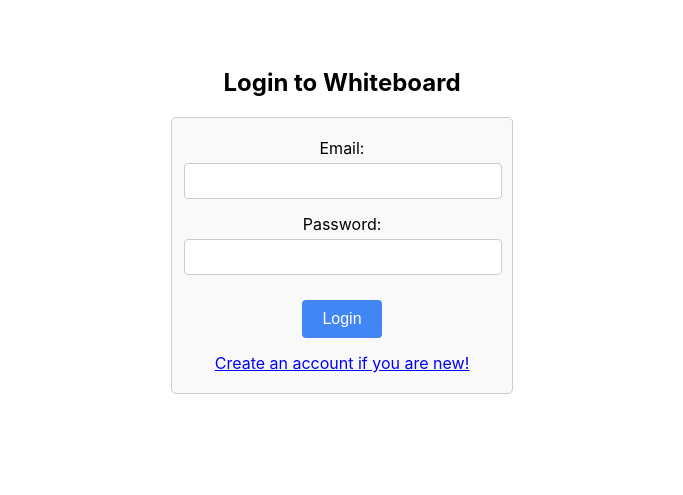
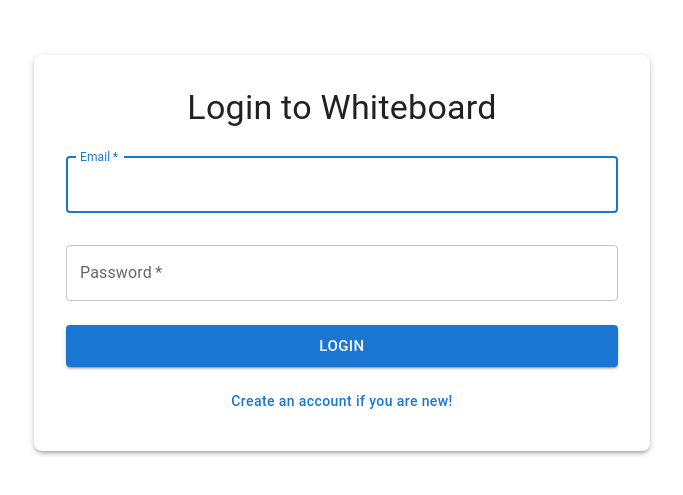
Before and after one commit to etan47/se3313_project, a React (Create React App) app in the folder client/whiteboard-app/: page / in a window 1280 px wide. Shown: the part 179-674 px from the top of the page, without its empty margins (298-981 px from the left). Built offline with nearby package versions, Linux system fonts and the light colour scheme.

Commit message:
updates to frontend

```diff
--- a/client/whiteboard-app/src/Login.js
+++ b/client/whiteboard-app/src/Login.js
@@ -1,73 +1,136 @@
-"use client";
-
+// src/Login.js
 import { useState } from "react";
+import {
+  Box,
+  TextField,
+  Button,
+  Typography,
+  Paper,
+  Container,
+  Alert,
+  CircularProgress
+} from "@mui/material";
 import { openConnection } from "./Auth/serverConnection";
-import "./Login.css";
 
 const Login = ({ onLoginSuccess, onNavigateToSignUp }) => {
   const [email, setEmail] = useState("");
   const [password, setPassword] = useState("");
+  const [loading, setLoading] = useState(false);
   const [error, setError] = useState("");
 
   const handleSubmit = async (e) => {
     e.preventDefault();
+    setLoading(true);
+    setError("");
 
-    // Find if email exists
     try {
       let result = await openConnection.post("/login", {
         email: email,
         password: password,
       });
 
+      // Clear error state
       setError("");
 
-      onLoginSuccess(result.data.email, result.data.username); // Pass email to App.js
+      // Call the onLoginSuccess prop with email and username
+      onLoginSuccess(result.data.email, result.data.username);
+
     } catch (error) {
       console.error("Error logging in:", error);
 
       if (error.response && error.response.status === 401) {
         setError("Invalid credentials. Please try again.");
-        return;
+      } else {
+        setError("Login failed. Please try again.");
       }
-
-      setError("Login failed. Please try again.");
-      return;
+    } finally {
+      setLoading(false);
     }
   };
 
   return (
-    <div className="login-container">
-      <h2>Login to Whiteboard</h2>
-      <form onSubmit={handleSubmit} className="login-form">
-        <div className="form-group">
-          <label htmlFor="email">Email:</label>
-          <input
-            type="email"
+    <Container maxWidth="sm">
+      <Box
+        sx={{
+          display: "flex",
+          flexDirection: "column",
+          alignItems: "center",
+          justifyContent: "center",
+          minHeight: "100vh",
+          py: 4,
+        }}
+      >
+        <Paper
+          elevation={3}
+          sx={{
+            p: 4,
+            width: "100%",
+            borderRadius: 2,
+          }}
+        >
+          <Typography variant="h4" component="h1" gutterBottom align="center">
+            Login to Whiteboard
+          </Typography>
+
+          {error && (
+            <Alert severity="error" sx={{ mb: 2 }}>
+              {error}
+            </Alert>
+          )}
+
+          <Box component="form" onSubmit={handleSubmit} noValidate>
+            <TextField
+              margin="normal"
+              required
+              fullWidth
               id="email"
+              label="Email"
+              name="email"
+              autoComplete="email"
+              autoFocus
               value={email}
               onChange={(e) => setEmail(e.target.value)}
+              sx={{ mb: 2 }}
+            />
+            <TextField
+              margin="normal"
               required
-          />
-        </div>
-        <div className="form-group">
-          <label htmlFor="password">Password:</label>
-          <input
+              fullWidth
+              name="password"
+              label="Password"
               type="password"
               id="password"
+              autoComplete="current-password"
               value={password}
               onChange={(e) => setPassword(e.target.value)}
-            required
+              sx={{ mb: 3 }}
             />
-        </div>
-        {error && <div className="error-message">{error}</div>}
-        <button type="submit" className="login-button">
-          Login
-        </button>
-        <div className="signup-link" onClick={onNavigateToSignUp}>
+
+            <Button
+              type="submit"
+              fullWidth
+              variant="contained"
+              color="primary"
+              size="large"
+              disabled={loading}
+              sx={{ mb: 2 }}
+            >
+              {loading ? <CircularProgress size={24} /> : "Login"}
+            </Button>
+
+            <Box textAlign="center">
+              <Button
+                color="primary"
+                onClick={onNavigateToSignUp}
+                sx={{ textTransform: "none" }}
+              >
                 Create an account if you are new!
-        </div>
-      </form>
-    </div>
+              </Button>
+            </Box>
+          </Box>
+        </Paper>
+      </Box>
+    </Container>
   );
 };
 
--- a/client/whiteboard-app/src/Whiteboard.js
+++ b/client/whiteboard-app/src/Whiteboard.js
@@ -1,8 +1,74 @@
 // src/Whiteboard.js
-import React, { useRef, useState, useEffect, useCallback } from "react";
+import { useRef, useState, useEffect, useCallback } from "react";
 import { useAuth } from "./Auth/AuthProvider";
 import { colourHexInt, convertIntToRGBA, convertHextoRGBA } from "./utils";
 import { openConnection } from "./Auth/serverConnection";
+
+// Material UI imports
+import {
+  Box,
+  Button,
+  Typography,
+  TextField,
+  Slider,
+  List,
+  ListItem,
+  CircularProgress,
+  AppBar,
+  Toolbar,
+  Container,
+  Paper,
+  Grid,
+  IconButton
+} from '@mui/material';
+import { styled } from '@mui/material/styles';
+
+// Optional: Import MUI icons if you install @mui/icons-material
+import ArrowBackIcon from '@mui/icons-material/ArrowBack';
+import PaletteIcon from '@mui/icons-material/Palette';
+import DeleteIcon from '@mui/icons-material/Delete';
+
+// Styled components
+const ColorButton = styled(Button)(({ theme, bgcolor }) => ({
+  backgroundColor: bgcolor,
+  minWidth: 40,
+  height: 40,
+  margin: theme.spacing(0.5),
+  border: `2px solid ${theme.palette.grey[300]}`,
+  '&:hover': {
+    backgroundColor: bgcolor,
+    border: `2px solid ${theme.palette.grey[800]}`,
+  },
+}));
+
+const SessionButton = styled(Button)(({ theme }) => ({
+  margin: theme.spacing(1),
+}));
+
+const CanvasContainer = styled(Paper)(({ theme }) => ({
+  position: 'relative',
+  margin: theme.spacing(2, 0),
+  border: `1px solid ${theme.palette.divider}`,
+  borderRadius: theme.shape.borderRadius,
+  overflow: 'hidden',
+}));
+
+const LoadingOverlay = styled(Box)(({ theme }) => ({
+  position: 'absolute',
+  top: 0,
+  left: 0,
+  right: 0,
+  bottom: 0,
+  display: 'flex',
+  alignItems: 'center',
+  justifyContent: 'center',
+  backgroundColor: 'rgba(255, 255, 255, 0.7)',
+  zIndex: 1,
+}));
+
+const WhiteboardCanvas = styled('canvas')({
+  display: 'block',
+});
 
 const Whiteboard = () => {
   const { email } = useAuth(); // Get email from AuthProvider
@@ -21,6 +87,7 @@ const Whiteboard = () => {
   const [whiteboards, setWhiteboards] = useState([]); // State to manage whiteboards
   const [canvasLoading, setCanvasLoading] = useState(true); // State to manage canvas loaded state
   const [fetchErrors, setFetchErrors] = useState(0); // State to manage fetch errors
+  const [sessionIdInput, setSessionIdInput] = useState(''); // State to manage session ID input
 
   // Fetch whiteboards when the component mounts or when sessionId changes
   useEffect(() => {
@@ -216,8 +283,8 @@ const Whiteboard = () => {
     });
   };
 
-  const changeColour = (e) => {
-    contextRef.current.fillStyle = e.target.style.backgroundColor;
+  const changeColour = (color) => {
+    contextRef.current.fillStyle = color;
   };
 
   // Function to draw pixels on the canvas
@@ -289,16 +356,10 @@ const Whiteboard = () => {
   function joinSession() {
     setLoading(true); // Set loading state to true
 
-    const sessionIdInput = document.querySelector(
-      'input[name="sessionIdInput"]'
-    ); // Get the input field for session ID
-
-    const sessionIdValue = sessionIdInput.value.trim(); // Get the session ID from the input field
-
     // send request to join the session
     openConnection
       .post("/joinWhiteboard", {
-        session_id: sessionIdValue,
+        session_id: sessionIdInput,
         email: email,
       })
       .then((response) => {
@@ -307,7 +368,7 @@ const Whiteboard = () => {
         // Check if the response status is 200 (OK)
         if (response.status === 200) {
           console.log("Session joined successfully:", response.data);
-          setSessionId(sessionIdValue); // Set the session ID state
+          setSessionId(sessionIdInput); // Set the session ID state
           setLoading(false); // Reset loading state
         } else {
           console.error("Error joining session:", response.data.message);
@@ -351,47 +412,6 @@ const Whiteboard = () => {
       });
   }
 
-  // If loading, show a loading message
-  if (loading) {
-    return (
-      <div>
-        <h2>Loading...</h2>
-        <p>Please wait while we set up your whiteboard.</p>
-      </div>
-    );
-  }
-
-  // If no session ID, show the create/join session options
-  if (!sessionId) {
-    return (
-      <div>
-        <h2>Please create or join a session to start drawing.</h2>
-        <button onClick={createSession}>Create Session</button>
-        <p>Join Session:</p>
-        <input
-          name="sessionIdInput"
-          type="text"
-          placeholder="Enter session ID"
-        />
-        <button onClick={joinSession}>Join</button>
-        {whiteboards.length > 0 && (
-          <>
-            <p>Saved Whiteboards:</p>
-            <ul>
-              {whiteboards.map((whiteboard) => (
-                <li key={whiteboard}>
-                  <button onClick={() => loadWhiteboard(whiteboard)}>
-                    {whiteboard}
-                  </button>
-                </li>
-              ))}
-            </ul>
-          </>
-        )}
-      </div>
-    );
-  }
-
   const colorButtons = [
     { color: "Black", hex: "#000000" },
     { color: "Red", hex: "#FF0000" },
@@ -403,65 +423,177 @@ const Whiteboard = () => {
     { color: "White", hex: "#FFFFFF" },
   ];
 
-  // Render the whiteboard canvas and controls
+  // If loading, show a loading message with MUI
+  if (loading) {
     return (
-    <div>
-      <button onClick={() => setSessionId(null)}>Back</button>
-      <h1>Whiteboard Canvas</h1>
-      <p>Session ID: {sessionId}</p>
+      <Container maxWidth="md" sx={{ textAlign: 'center', py: 4 }}>
+        <CircularProgress size={60} sx={{ mb: 2 }} />
+        <Typography variant="h5">Loading...</Typography>
+        <Typography variant="body1" color="text.secondary">
+          Please wait while we set up your whiteboard.
+        </Typography>
+      </Container>
+    );
+  }
 
-      <div style={{ position: "relative" }}>
-        <canvas
+  // If no session ID, show the create/join session options with MUI
+  if (!sessionId) {
+    return (
+      <Container maxWidth="md" sx={{ py: 4 }}>
+        <Paper sx={{ p: 3, mb: 3 }}>
+          <Typography variant="h4" gutterBottom align="center">
+            Whiteboard Application
+          </Typography>
+          <Typography variant="h6" gutterBottom align="center">
+            Please create or join a session to start drawing.
+          </Typography>
+
+          <Box sx={{ textAlign: 'center', mb: 3 }}>
+            <Button
+              variant="contained"
+              color="primary"
+              size="large"
+              onClick={createSession}
+              sx={{ minWidth: 200 }}
+            >
+              Create Session
+            </Button>
+          </Box>
+
+          <Box sx={{ mb: 3, textAlign: 'center' }}>
+            <Typography variant="subtitle1" gutterBottom>
+              Join Session:
+            </Typography>
+            <Box sx={{ display: 'flex', justifyContent: 'center', alignItems: 'center', gap: 2 }}>
+              <TextField
+                placeholder="Enter session ID"
+                value={sessionIdInput}
+                onChange={(e) => setSessionIdInput(e.target.value)}
+                variant="outlined"
+                sx={{ width: '60%' }}
+              />
+              <Button
+                variant="contained"
+                onClick={joinSession}
+                disabled={!sessionIdInput}
+              >
+                Join
+              </Button>
+            </Box>
+          </Box>
+
+          {whiteboards.length > 0 && (
+            <Box>
+              <Typography variant="subtitle1" gutterBottom>
+                Saved Whiteboards:
+              </Typography>
+              <Paper variant="outlined" sx={{ maxHeight: 300, overflow: 'auto', p: 1 }}>
+                <List dense>
+                  {whiteboards.map((whiteboard) => (
+                    <ListItem key={whiteboard} disablePadding>
+                      <Button
+                        fullWidth
+                        variant="outlined"
+                        onClick={() => loadWhiteboard(whiteboard)}
+                        sx={{ justifyContent: 'flex-start', textTransform: 'none', py: 1 }}
+                      >
+                        {whiteboard}
+                      </Button>
+                    </ListItem>
+                  ))}
+                </List>
+              </Paper>
+            </Box>
+          )}
+        </Paper>
+      </Container>
+    );
+  }
+
+  // Render the whiteboard canvas and controls with MUI
+  return (
+    <Container maxWidth="lg">
+      <AppBar position="static" color="default" elevation={0} sx={{ mb: 2 }}>
+        <Toolbar>
+          <Button
+            color="inherit"
+            onClick={() => setSessionId(null)}
+            sx={{ mr: 2 }}
+          >
+            Back
+          </Button>
+          <Typography variant="h6" component="div" sx={{ flexGrow: 1 }}>
+            Whiteboard Canvas
+          </Typography>
+          <Typography variant="body2">
+            Session ID: {sessionId}
+          </Typography>
+        </Toolbar>
+      </AppBar>
+
+      <CanvasContainer>
+        <WhiteboardCanvas
           onMouseDown={startDrawing}
           onMouseMove={draw}
           onMouseUp={finishDrawing}
           onMouseOut={finishDrawing}
           ref={canvasRef}
-          style={{ border: "1px solid #000" }}
         />
         {canvasLoading && (
-          <h2
-            style={{
-              position: "absolute",
-              top: "50%",
-              left: "50%",
-              transform: "translate(-50%, -50%)",
-            }}
-          >
-            Loading...
-          </h2>
+          <LoadingOverlay>
+            <CircularProgress />
+          </LoadingOverlay>
         )}
-      </div>
-      <br />
-      <p>Set Colour:</p>
+      </CanvasContainer>
+
+      <Grid container spacing={3}>
+        <Grid item xs={12} md={6}>
+          <Paper sx={{ p: 2 }}>
+            <Typography variant="subtitle1" gutterBottom>
+              Set Colour:
+            </Typography>
+            <Box sx={{ display: 'flex', flexWrap: 'wrap' }}>
               {colorButtons.map((btn) => (
-        <button
+                <ColorButton
                   key={btn.color}
-          onClick={changeColour}
-          style={{
-            backgroundColor: btn.hex,
-            color: btn.hex,
-            border: `2px solid black`, // Set border color to match the background color
-            padding: "10px 20px",
-            margin: "5px",
-          }}
-        >
-          square
-        </button>
+                  onClick={() => changeColour(btn.hex)}
+                  bgcolor={btn.hex}
+                  aria-label={`Color ${btn.color}`}
+                />
               ))}
-      <br />
-      <p>Set Thickness:</p>
-      <input
-        type="range"
-        min="1"
-        max="81"
+            </Box>
+          </Paper>
+        </Grid>
+
+        <Grid item xs={12} md={6}>
+          <Paper sx={{ p: 2 }}>
+            <Typography variant="subtitle1" gutterBottom>
+              Set Thickness: {thickness}px
+            </Typography>
+            <Slider
+              min={1}
+              max={81}
               step={5}
               value={thickness}
-        onChange={(e) => setThickness(e.target.value)}
+              onChange={(e, newValue) => setThickness(newValue)}
+              valueLabelDisplay="auto"
+              aria-labelledby="thickness-slider"
             />
-      <br />
-      <button onClick={clearCanvas}>Clear Canvas</button>
-    </div>
+
+            <Box sx={{ mt: 2, textAlign: 'center' }}>
+              <Button
+                variant="contained"
+                color="primary"
+                onClick={clearCanvas}
+                sx={{ mt: 1 }}
+              >
+                Clear Canvas
+              </Button>
+            </Box>
+          </Paper>
+        </Grid>
+      </Grid>
+    </Container>
   );
 };
 
```
Also changed, not shown: client/whiteboard-app/package.json (+8 -0 lines), client/whiteboard-app/src/NavBar.js (+26 -18 lines), 1 other file (tests, documents, lock files or other folders). Lines whose indentation alone changed are shown as unchanged.
